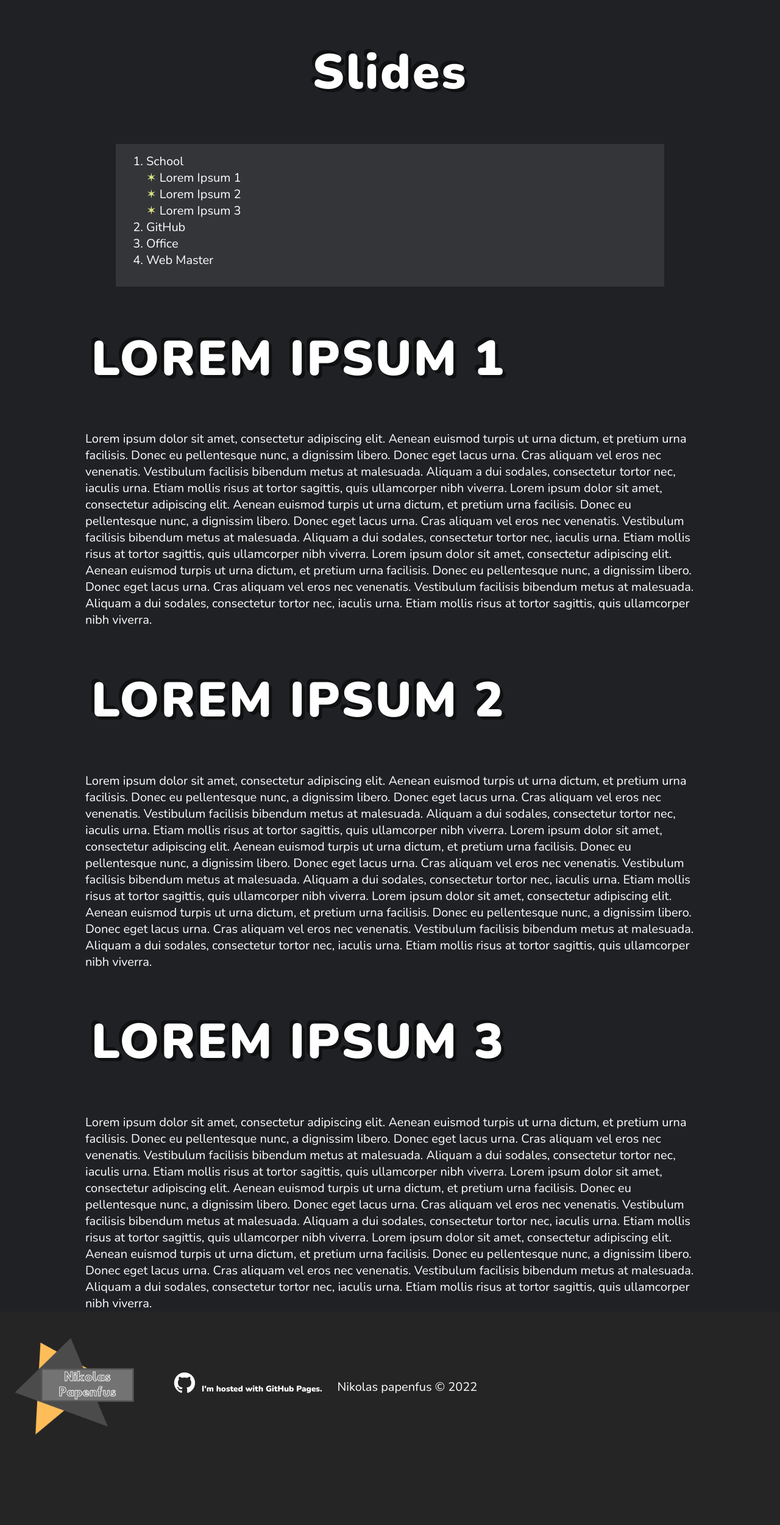
After one commit to NPM0486/npm0486.github.io, a PHP site: page /slides.html in a window 1280 px wide. The commit adds this page. Shown: the whole page at 61% size. Run offline with PHP 8.4, Linux system fonts and the light colour scheme.

Commit message:
js, more sides, hrefs

```diff
--- a/css/style.css
+++ b/css/style.css
@@ -5,6 +5,7 @@ body
 	font-family: 'Nunito', sans-serif;
 	font-size: 20px;
 	color: white;
+	margin: 0px;
 }
 
 table
@@ -19,18 +20,50 @@ table
 h1
 {
 	font-size: 80px;
+	letter-spacing: 3px;
+	text-shadow:
+	5px 5px 0 #0f1011,
+	-5px -5px 0 #0f1011,
+	-5px -5px 0 #0f1011,
+	5px 5px 0 #0f1011;
+	padding: 10px;
 }
+
+/* 	Lists	*/
+
+ol
+{
+	margin-top: 5px;
+}
+
+ol>li>ul
+{
+	padding: 0%;
+}
+
+ol > li > ul > li
+{
+	list-style-type: none;
+}
+ol > li > ul > li:before
+{
+	content: "✶";
+	color: rgb(220, 228, 133);
+	margin-right: 5px;
+}
+
 
 /* LINK */
 
 a:link
 {
-	color: #fff9a8;
+	color: #ffffff;
+	text-decoration: none;
 }
 
 a:visited
 {
-	color: #fff9a8;
+	color: #ffffff;
 }
 
 a:hover
@@ -52,6 +85,8 @@ a:hover
 	text-align: left;
 	min-height: 620px;
 	width: 90px;
+	text-transform: uppercase;
+	padding: 5px 0px 5px 0px;
 }
 
 
@@ -108,6 +143,15 @@ a:hover
 	margin-left: 25px;
 }
 
+#slides
+{
+	width: 880px;
+	margin-left: auto;
+	margin-right: auto;
+	padding: 10px;
+	background-color: #333538;
+}
+
 /*	CLASS	*/
 
 .header
@@ -128,7 +172,9 @@ a:hover
 	width: 25;
 	font-size: 15px;
 	padding: 15px;
+	text-decoration: none;
 }
+
 
 .menu:hover
 {
@@ -141,3 +187,10 @@ a:hover
 {
 	font-size: 40px;
 }
+
+.lorem
+{
+	max-width: 1000px;
+	margin-left: auto;
+	margin-right: auto;
+}
--- /dev/null
+++ b/slides.html
@@ -0,0 +1,137 @@
+<!DOCTYPE html>
+
+
+<!--	HEAD	-->
+<html lang="en">
+<head>
+	<meta charset="utf-8"/>
+	<title>Nikolas Papenfus</title>
+	<meta name="description" content="This is my portfolio and what I did during school."/>
+	<meta name="keywords" content="nikolas,papenfus,school,szkola,zespol szkol, polkowice, informatyk"/>
+	<meta name="author" content="Nikolas Papenfus"/>
+	<link rel="stylesheet" href="css/style.css" type="text/css"/>
+
+
+<!--	GOOGLE FONT	-->
+<link rel="preconnect" href="https://fonts.googleapis.com">
+<link rel="preconnect" href="https://fonts.gstatic.com" crossorigin>
+<link href="https://fonts.googleapis.com/css2?family=Nunito:wght@400;900&display=swap" rel="stylesheet">
+
+<!--	FONTELLO	-->
+<link rel="stylesheet" href="css/fontello.css" type="text/css" />
+
+
+<!--	BODY	-->
+<body>
+
+    <h1 class="header">
+        Slides
+    </h1>
+
+    <div id="slides">
+        <ol>
+            <li>
+                School
+                <ul>
+                    <li ><a href="#lorem1">Lorem Ipsum 1</a></li>
+                    <li><a href="#lorem2">Lorem Ipsum 2</a></li>
+                    <li><a href="#lorem3">Lorem Ipsum 3</a></li>
+                </ul>
+            </li>
+            <li>GitHub</li>
+            <li>Office</li>
+            <li>Web Master</li>
+        </ol>
+    </div>
+<div class="lorem">
+	<div>
+		<h1 id="lorem1">LOREM IPSUM 1</h1>
+		Lorem ipsum dolor sit amet, consectetur adipiscing elit.
+		Aenean euismod turpis ut urna dictum, et pretium urna facilisis.
+		Donec eu pellentesque nunc, a dignissim libero. Donec eget lacus urna.
+		Cras aliquam vel eros nec venenatis. Vestibulum facilisis bibendum metus at malesuada.
+		Aliquam a dui sodales, consectetur tortor nec, iaculis urna.
+		Etiam mollis risus at tortor sagittis, quis ullamcorper nibh viverra.
+		Lorem ipsum dolor sit amet, consectetur adipiscing elit.
+		Aenean euismod turpis ut urna dictum, et pretium urna facilisis.
+		Donec eu pellentesque nunc, a dignissim libero. Donec eget lacus urna.
+		Cras aliquam vel eros nec venenatis. Vestibulum facilisis bibendum metus at malesuada.
+		Aliquam a dui sodales, consectetur tortor nec, iaculis urna.
+		Etiam mollis risus at tortor sagittis, quis ullamcorper nibh viverra.
+		Lorem ipsum dolor sit amet, consectetur adipiscing elit.
+		Aenean euismod turpis ut urna dictum, et pretium urna facilisis.
+		Donec eu pellentesque nunc, a dignissim libero. Donec eget lacus urna.
+		Cras aliquam vel eros nec venenatis. Vestibulum facilisis bibendum metus at malesuada.
+		Aliquam a dui sodales, consectetur tortor nec, iaculis urna.
+		Etiam mollis risus at tortor sagittis, quis ullamcorper nibh viverra.
+	</div>
+	<div>
+		<h1 id="lorem2">LOREM IPSUM 2</h1>
+		Lorem ipsum dolor sit amet, consectetur adipiscing elit.
+		Aenean euismod turpis ut urna dictum, et pretium urna facilisis.
+		Donec eu pellentesque nunc, a dignissim libero. Donec eget lacus urna.
+		Cras aliquam vel eros nec venenatis. Vestibulum facilisis bibendum metus at malesuada.
+		Aliquam a dui sodales, consectetur tortor nec, iaculis urna.
+		Etiam mollis risus at tortor sagittis, quis ullamcorper nibh viverra.
+		Lorem ipsum dolor sit amet, consectetur adipiscing elit.
+		Aenean euismod turpis ut urna dictum, et pretium urna facilisis.
+		Donec eu pellentesque nunc, a dignissim libero. Donec eget lacus urna.
+		Cras aliquam vel eros nec venenatis. Vestibulum facilisis bibendum metus at malesuada.
+		Aliquam a dui sodales, consectetur tortor nec, iaculis urna.
+		Etiam mollis risus at tortor sagittis, quis ullamcorper nibh viverra.
+		Lorem ipsum dolor sit amet, consectetur adipiscing elit.
+		Aenean euismod turpis ut urna dictum, et pretium urna facilisis.
+		Donec eu pellentesque nunc, a dignissim libero. Donec eget lacus urna.
+		Cras aliquam vel eros nec venenatis. Vestibulum facilisis bibendum metus at malesuada.
+		Aliquam a dui sodales, consectetur tortor nec, iaculis urna.
+		Etiam mollis risus at tortor sagittis, quis ullamcorper nibh viverra.
+	</div>
+	<div>
+		<h1 id="lorem3">LOREM IPSUM 3</h1>
+		Lorem ipsum dolor sit amet, consectetur adipiscing elit.
+		Aenean euismod turpis ut urna dictum, et pretium urna facilisis.
+		Donec eu pellentesque nunc, a dignissim libero. Donec eget lacus urna.
+		Cras aliquam vel eros nec venenatis. Vestibulum facilisis bibendum metus at malesuada.
+		Aliquam a dui sodales, consectetur tortor nec, iaculis urna.
+		Etiam mollis risus at tortor sagittis, quis ullamcorper nibh viverra.
+		Lorem ipsum dolor sit amet, consectetur adipiscing elit.
+		Aenean euismod turpis ut urna dictum, et pretium urna facilisis.
+		Donec eu pellentesque nunc, a dignissim libero. Donec eget lacus urna.
+		Cras aliquam vel eros nec venenatis. Vestibulum facilisis bibendum metus at malesuada.
+		Aliquam a dui sodales, consectetur tortor nec, iaculis urna.
+		Etiam mollis risus at tortor sagittis, quis ullamcorper nibh viverra.
+		Lorem ipsum dolor sit amet, consectetur adipiscing elit.
+		Aenean euismod turpis ut urna dictum, et pretium urna facilisis.
+		Donec eu pellentesque nunc, a dignissim libero. Donec eget lacus urna.
+		Cras aliquam vel eros nec venenatis. Vestibulum facilisis bibendum metus at malesuada.
+		Aliquam a dui sodales, consectetur tortor nec, iaculis urna.
+		Etiam mollis risus at tortor sagittis, quis ullamcorper nibh viverra.
+	</div>
+</div>
+
+</body>
+
+
+
+
+
+<!--	FOOTER	-->
+<footer>
+	<div id="footer">
+		<div id="footer_logo">
+			<a href="index.html" title="main side">
+				<img src="img/logo_prototyp.png" height="200px"/>
+			</a>
+		</div>
+		<div id="footer_host">
+			<h6>
+				<a href="https://github.com/NPM0486/npm0486.github.io" target="_blank" title="source code"><i class="icon-github-circled icon"></i>I'm hosted with GitHub Pages.</a>
+			</h6>
+		</div>
+		<div>
+			<p id="copy">Nikolas papenfus &copy 2022</p>
+		</div>
+	</div>
+</footer>
+
+</html>
```
Also changed, not shown: index.html (+30 -3 lines), font/LICENSE.txt (renamed from LICENSE.txt), font/config.json (renamed from config.json), 1 other file.
